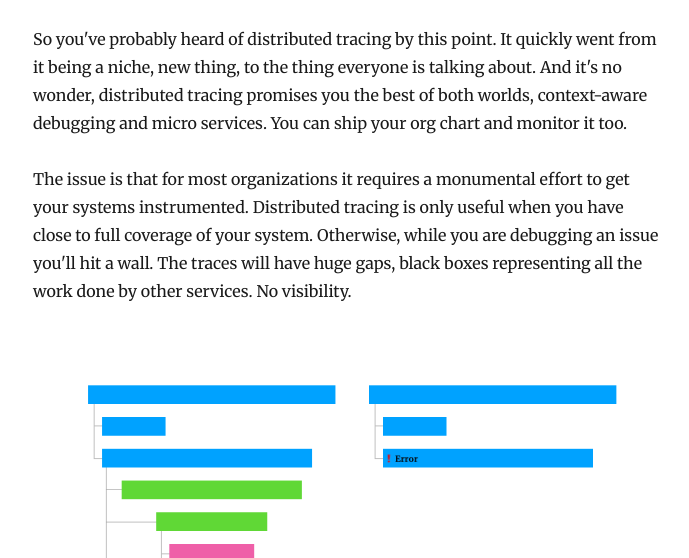
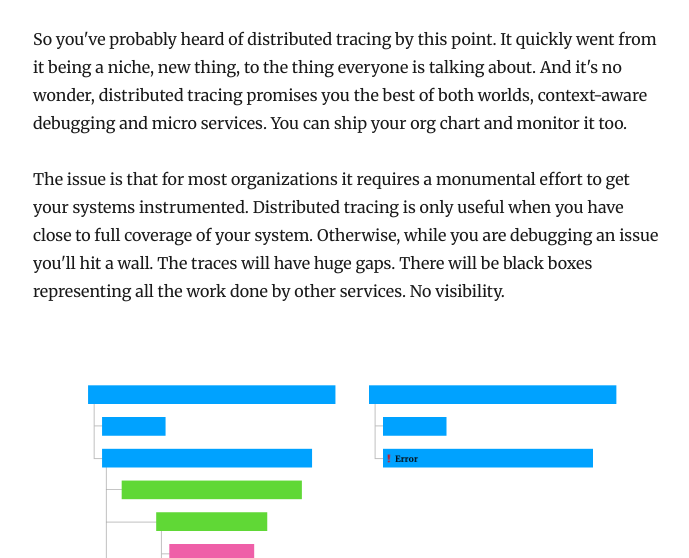
Before and after one commit to thmsmlr/thmsmlr.com, a Gatsby site: page /distributed-tracing-zero-to-one/ in a window 1280 px wide. Shown: the part 242-800 px from the top of the page, without its empty margins (292-981 px from the left). Built offline with nearby package versions, Linux system fonts and the light colour scheme; Gatsby itself is replaced by a stand-in of ours; some packages are replaced by stand-ins of ours.

Commit message:
more edits

```diff
--- a/content/blog/distributed-tracing-zero-to-one/index.md
+++ b/content/blog/distributed-tracing-zero-to-one/index.md
@@ -11,7 +11,8 @@ You can ship your org chart and monitor it too.
 The issue is that for most organizations it requires a monumental effort to get your systems instrumented.
 Distributed tracing is only useful when you have close to full coverage of your system.
 Otherwise, while you are debugging an issue you'll hit a wall.
-The traces will have huge gaps, black boxes representing all the work done by other services.
+The traces will have huge gaps.
+There will be black boxes representing all the work done by other services.
 No visibility.
 
 ![Good traces vs Bad Traces](./traces.png)
```
